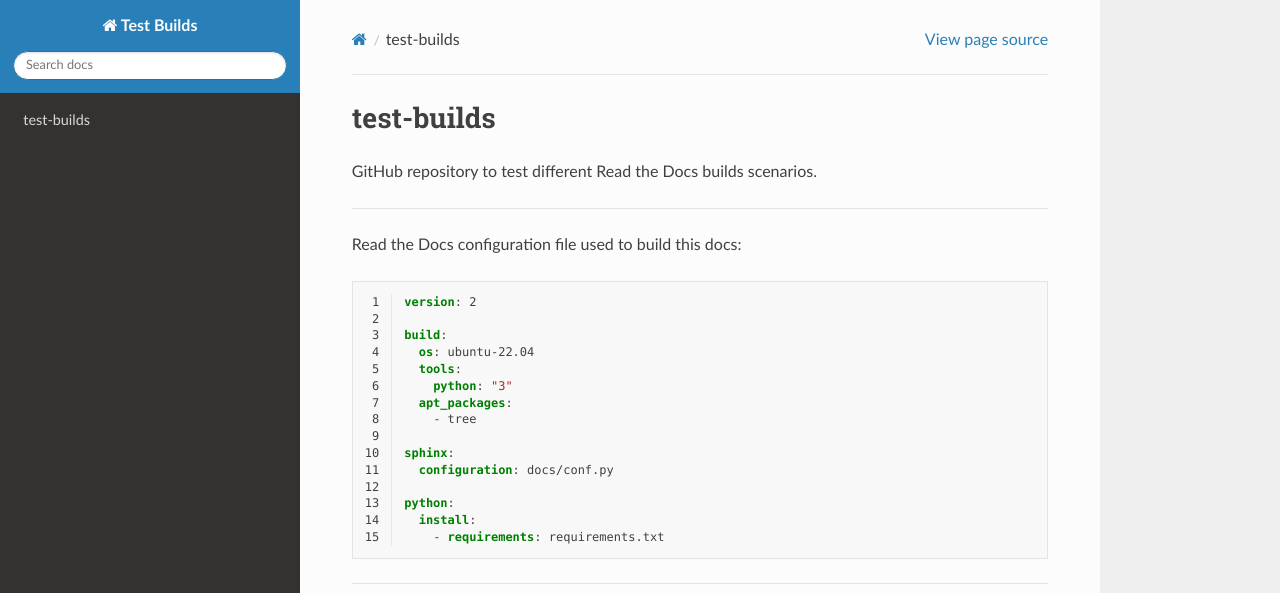
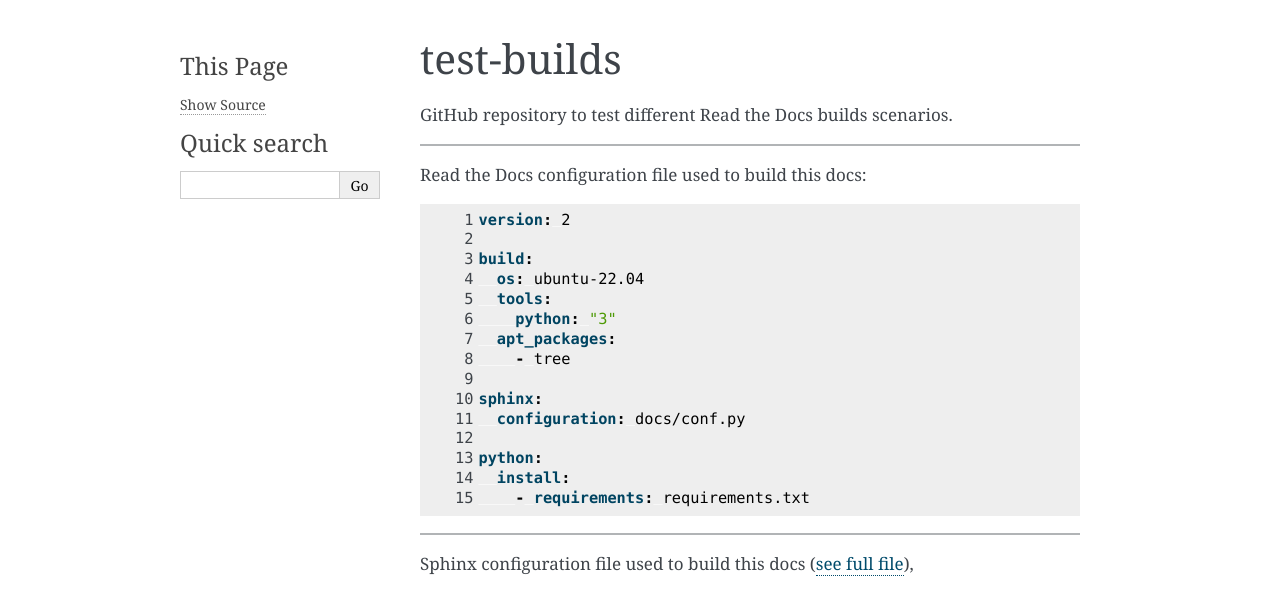
Before and after one commit to readthedocs/test-builds, a Sphinx documentation site: the page built from docs/index.rst, in a window 1280 px wide and 1035 px high. Shown: the top 593 px of the window. Built offline with Sphinx 7.4.7, drawn with Linux system fonts in a browser that asks for light colours; some of the changed text lies outside the part shown; grey boxes are pictures that could not be loaded.

Commit message:
Do not define `html_theme`
Related to https://github.com/readthedocs/readthedocs.org/issues/10662

```diff
--- a/docs/conf.py
+++ b/docs/conf.py
@@ -7,7 +7,3 @@
 ]
 
 latex_engine = 'xelatex'  # allow us to build Unicode chars
-
-
-# Include all your settings here
-html_theme = 'sphinx_rtd_theme'
```
